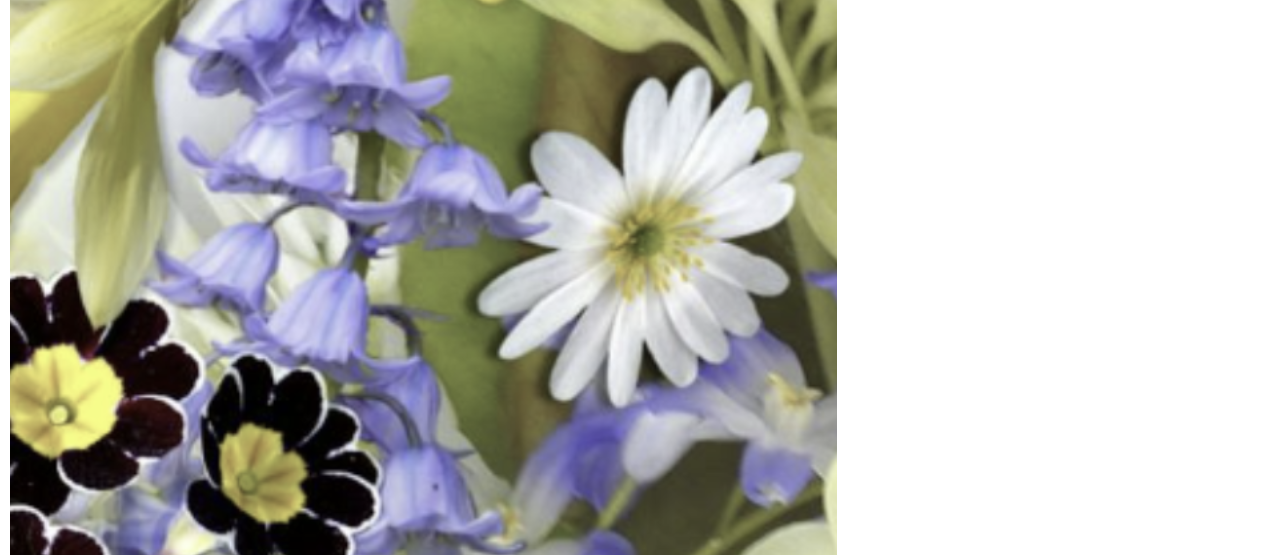
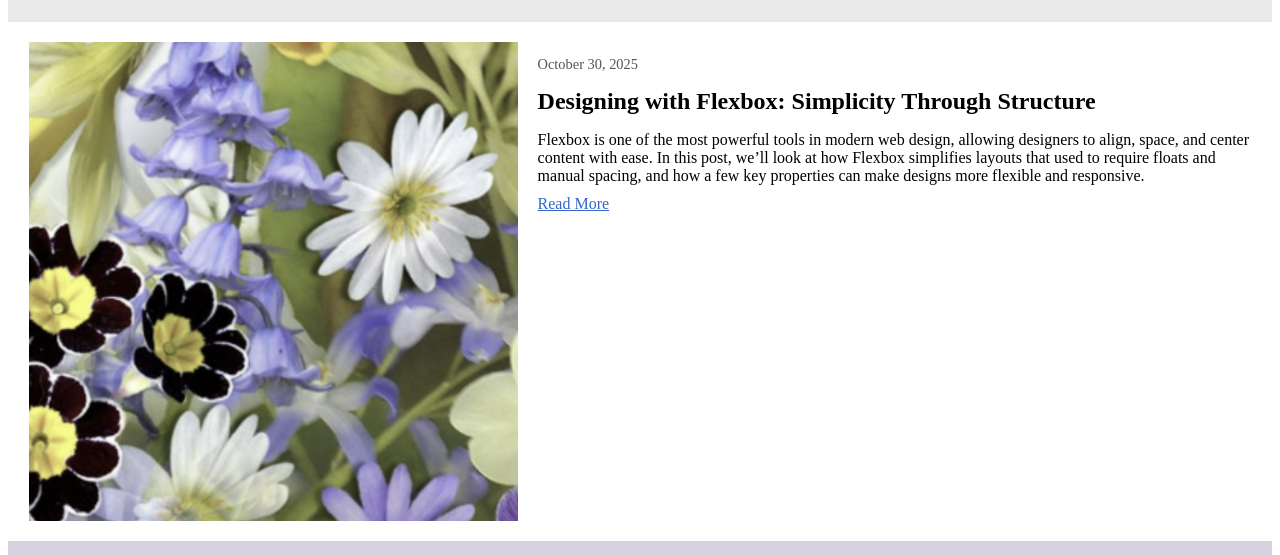
Before and after one commit to DjangoMango222/WebDesign, a plain HTML site: page Assignment4/flexbox.html in a window 1280 px wide. Shown: the part 96-651 px from the top of the page. Drawn offline with Linux system fonts and the light colour scheme.

Commit message:
asdf
asdf

```diff
--- a/Assignment4/flexbox.html
+++ b/Assignment4/flexbox.html
@@ -10,6 +10,7 @@
 
 <header>
     <div class="nav">
+       <h1 class="site-title">Django Behunin Web Design</h1>
         <a href="index.html">Home</a>
         <a href="flexbox.html">Flexbox</a>
         <a href="blog-post.html">Blog Post</a>
--- a/Assignment4/style/style.css
+++ b/Assignment4/style/style.css
@@ -1,46 +1,36 @@
 .blog-preview {
-
-
-
-
+  display: flex;
+  gap: 20px;
+  padding: 20px;
 }
 
+.post-image {
+  max-width: 40%;
+}
+
+.post-content {
+  max-width: 60%;
+}
 
 .date {
-
-
-
-
-
+  font-size: 0.9rem;
+  color: #555;
 }
 
-
 .post-title {
-
-
-
-
-
+  margin: 0 0 10px;
 }
 
-
 .post-preview {
-
-
-
-
-
+  margin-bottom: 10px;
 }
 
-
 .read-more {
-
-
-
-
-
+  color: #3366cc;
+  text-decoration: underline;
 }
 
+/* nav */
 
 .nav {
   display: flex;
@@ -57,8 +47,7 @@
   font-size: 18px;
 }
 
-
-
+/* footer */
 
 .footer {
   display: flex;
@@ -73,11 +62,12 @@
   font-size: 14px;
 }
 
+.footer-column h3 {
+  margin-bottom: 10px;
+  font-size: 16px;
+}
+
 .social-icons img {
   width: 30px;
   margin-right: 8px;
 }
-.footer-column h3 {
-    margin-bottom: 10px;
-    font-size: 16px;
-}
```
Lines whose indentation alone changed are shown as unchanged.
